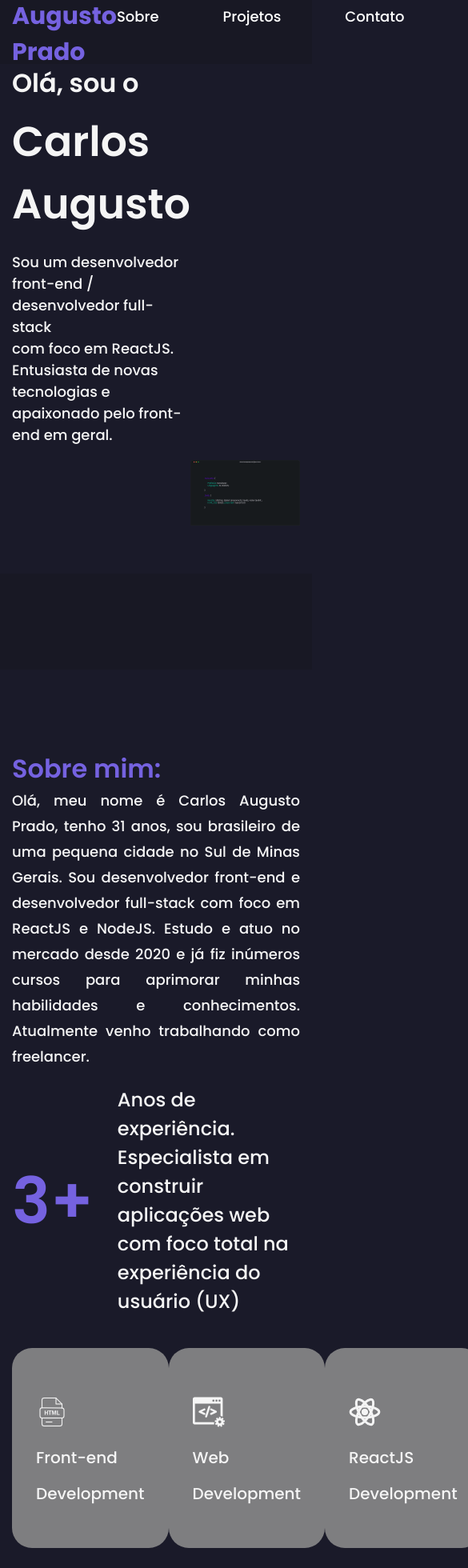
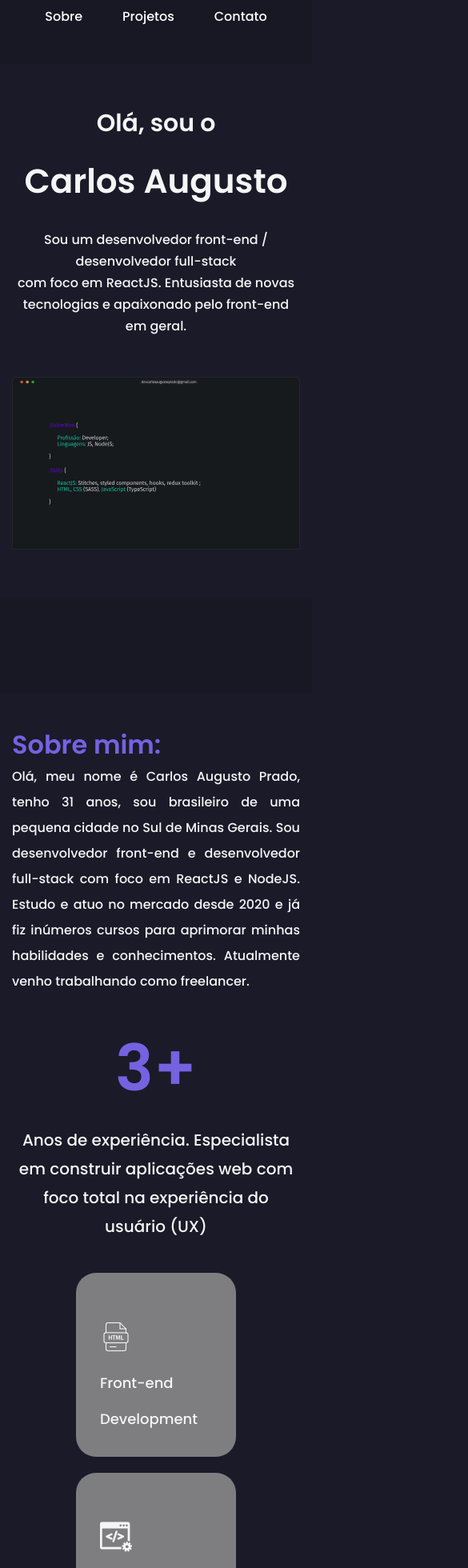
Before and after one commit to CarlosAugustoPrado/personal-portfolio, a React (Vite) app: page / in a window 390 px wide. Shown: the part 40-2000 px from the top of the page at 80% size, 585 px wide, since content can reach past the window. Built offline with nearby package versions, Linux system fonts and the light colour scheme.

Commit message:
Responsividade do projeto

```diff
--- a/src/components/About/About.scss
+++ b/src/components/About/About.scss
@@ -62,4 +62,69 @@
       }
     }
   }
+  @media (max-width: 1150px) {
+    .container {
+      .cards-area {
+        .card {
+          max-width: 26rem;
+        }
+      }
+    }
+  }
+  @media (max-width: 800px) {
+    padding-top: 7rem;
+    .container {
+      .text {
+        p {
+          font-size: 1.6rem;
+        }
+      }
+      .experience {
+        span {
+          font-size: 2rem;
+        }
+      }
+      .cards-area {
+        .card {
+          max-width: 18rem;
+          height: 23rem;
+          span {
+            font-size: 1.8rem;
+          }
+        }
+      }
+    }
+  }
+  @media (max-width: 600px) {
+    .container {
+      .cards-area {
+        display: grid;
+        grid-template-columns: 1fr 1fr;
+        justify-items: center;
+        row-gap: 2rem;
+        .card {
+          max-width: 25rem;
+        }
+      }
+    }
+  }
+  @media (max-width: 400px) {
+    padding-top: 4rem;
+    margin-bottom: 5rem;
+    .container {
+      .experience {
+        text-align: center;
+        flex-direction: column;
+        h2 {
+          margin-right: 0;
+        }
+      }
+      .cards-area {
+        grid-template-columns: 1fr;
+        .card {
+          max-width: 20rem;
+        }
+      }
+    }
+  }
 }
--- a/src/components/About/Skills/Skills.scss
+++ b/src/components/About/Skills/Skills.scss
@@ -43,4 +43,34 @@
       }
     }
   }
+  @media (max-width: 1200px) {
+    .container {
+      .skillCard-area {
+        column-gap: 3.3rem;
+        row-gap: 2rem;
+      }
+    }
+  }
+  @media (max-width: 800px) {
+    .container {
+      .skillCard-area {
+        grid-template-columns: 1fr 1fr;
+        column-gap: 7rem;
+      }
+    }
+  }
+  @media (max-width: 600px) {
+    .container {
+      display: flex;
+      flex-direction: column;
+      align-items: center;
+      justify-content: center;
+      .skillCard-area {
+        grid-template-columns: 1fr;
+        .skillCard {
+          margin-bottom: 0;
+        }
+      }
+    }
+  }
 }
--- a/src/components/Contact/Contact.scss
+++ b/src/components/Contact/Contact.scss
@@ -46,4 +46,25 @@
       }
     }
   }
+  @media (max-width: 400px) {
+    .container {
+      .icons {
+        margin-top: 4rem;
+        ul {
+          flex-direction: column;
+          li {
+            &:not(:last-child) {
+              margin-right: 0;
+              margin-bottom: 3rem;
+            }
+          }
+        }
+      }
+    }
+  }
 }
+@media (max-width: 400px) {
+  .s-black-tiles {
+    display: none;
+  }
+}
--- a/src/components/Footer/Footer.scss
+++ b/src/components/Footer/Footer.scss
@@ -15,4 +15,29 @@ footer {
       }
     }
   }
+
+  @media (max-width: 600px) {
+    .container {
+      .info {
+        p {
+          font-size: 1.2rem;
+        }
+      }
+    }
+  }
+  @media (max-width: 400px) {
+    .container {
+      .info {
+        display: grid;
+        grid-template-columns: 1fr 1fr;
+        place-items: center;
+        text-align: center;
+        justify-content: center;
+
+        p {
+          font-size: 1.1rem;
+        }
+      }
+    }
+  }
 }
--- a/src/components/Header/Header.scss
+++ b/src/components/Header/Header.scss
@@ -3,7 +3,6 @@ header {
   height: 12rem;
   display: flex;
   align-items: center;
-
   .container {
     display: flex;
     align-items: center;
@@ -36,4 +35,54 @@ header {
       }
     }
   }
+  @media (max-width: 800px) {
+    .container {
+      .name {
+        h1 {
+          font-size: 2.2rem;
+        }
+      }
+      .links {
+        ul {
+          li {
+            a {
+              font-size: 1.6rem;
+            }
+          }
+        }
+      }
+    }
+  }
+  @media (max-width: 600px) {
+    .container {
+      .links {
+        ul {
+          li {
+            &:not(:last-child) {
+              margin-right: 3rem;
+            }
+          }
+        }
+      }
+    }
+  }
+  @media (max-width: 400px) {
+    .container {
+      justify-content: center;
+      .name {
+        h1 {
+          display: none;
+        }
+      }
+      .links {
+        ul {
+          li {
+            &:not(:last-child) {
+              margin-right: 5rem;
+            }
+          }
+        }
+      }
+    }
+  }
 }
--- a/src/components/Hero/Hero.scss
+++ b/src/components/Hero/Hero.scss
@@ -31,6 +31,38 @@
     }
     .image-area {
       margin-top: 10rem;
+    }
+  }
+
+  @media (max-width: 800px) {
+    .container {
+      flex-direction: column;
+      justify-content: center;
+      align-items: center;
+      .titles-area {
+        padding: 8rem 0 0 0;
+        text-align: center;
+        max-width: 55rem;
+      }
+      .image-area {
+        margin-top: 5rem;
+      }
+    }
+  }
+  @media (max-width: 400px) {
+    .container {
+      .titles-area {
+        padding: 5rem 0 0 0;
+        h1 {
+          font-size: 4.2rem;
+        }
+        h2 {
+          font-size: 3rem;
+        }
+        p {
+          font-size: 1.6rem;
+        }
+      }
     }
   }
 }
--- a/src/components/Projects/Projects.jsx
+++ b/src/components/Projects/Projects.jsx
@@ -44,15 +44,6 @@ const ProjectsArea = () => {
     },
     {
       id: 5,
-      name: "God of War: Ragnarök",
-      image: gowImage,
-      description:
-        "Criação de uma landing page para o lançamento do novo God of War",
-      link1: "https://god-of-war-ragnarok-bice.vercel.app",
-      link2: "https://github.com/CarlosAugustoPrado/God-of-War-Ragnarok",
-    },
-    {
-      id: 6,
       name: "God of War: Ragnarök",
       image: gowImage,
       description:
--- a/src/components/Projects/Projects.scss
+++ b/src/components/Projects/Projects.scss
@@ -102,4 +102,62 @@
       }
     }
   }
+
+  @media (max-width: 1200px) {
+    .container {
+      .card-container {
+        grid-gap: 2rem;
+      }
+    }
+  }
+  @media (max-width: 800px) {
+    margin-top: 5rem;
+    .container {
+      .card-container {
+        grid-template-columns: 1fr 1fr;
+      }
+      .btn-loadmore {
+        margin-left: 29rem;
+      }
+    }
+  }
+  @media (max-width: 600px) {
+    .container {
+      .titles {
+        p {
+          font-size: 1.6rem;
+        }
+      }
+      .card-container {
+        grid-template-columns: 1fr;
+        .project-card {
+          display: flex;
+          align-items: center;
+          justify-content: center;
+          text-align: center;
+        }
+      }
+      .btn-loadmore {
+        margin-left: 18rem;
+      }
+    }
+  }
+  @media (max-width: 400px) {
+    .container {
+      .card-container {
+        .project-card {
+          .project-buttons {
+            a {
+              &:not(:last-child) {
+                margin-right: 1rem;
+              }
+            }
+          }
+        }
+      }
+      .btn-loadmore {
+        margin-left: 7rem;
+      }
+    }
+  }
 }
```
